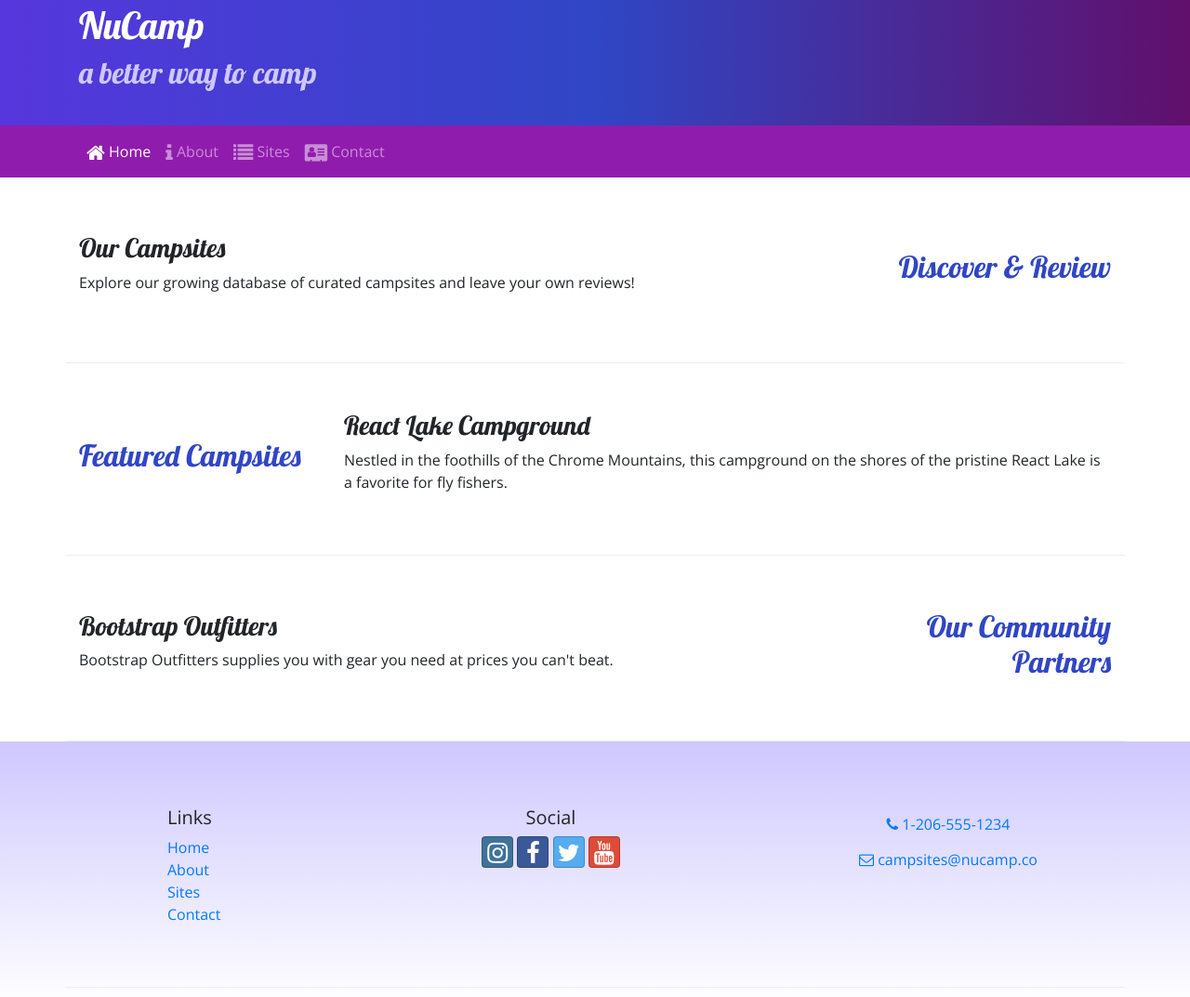
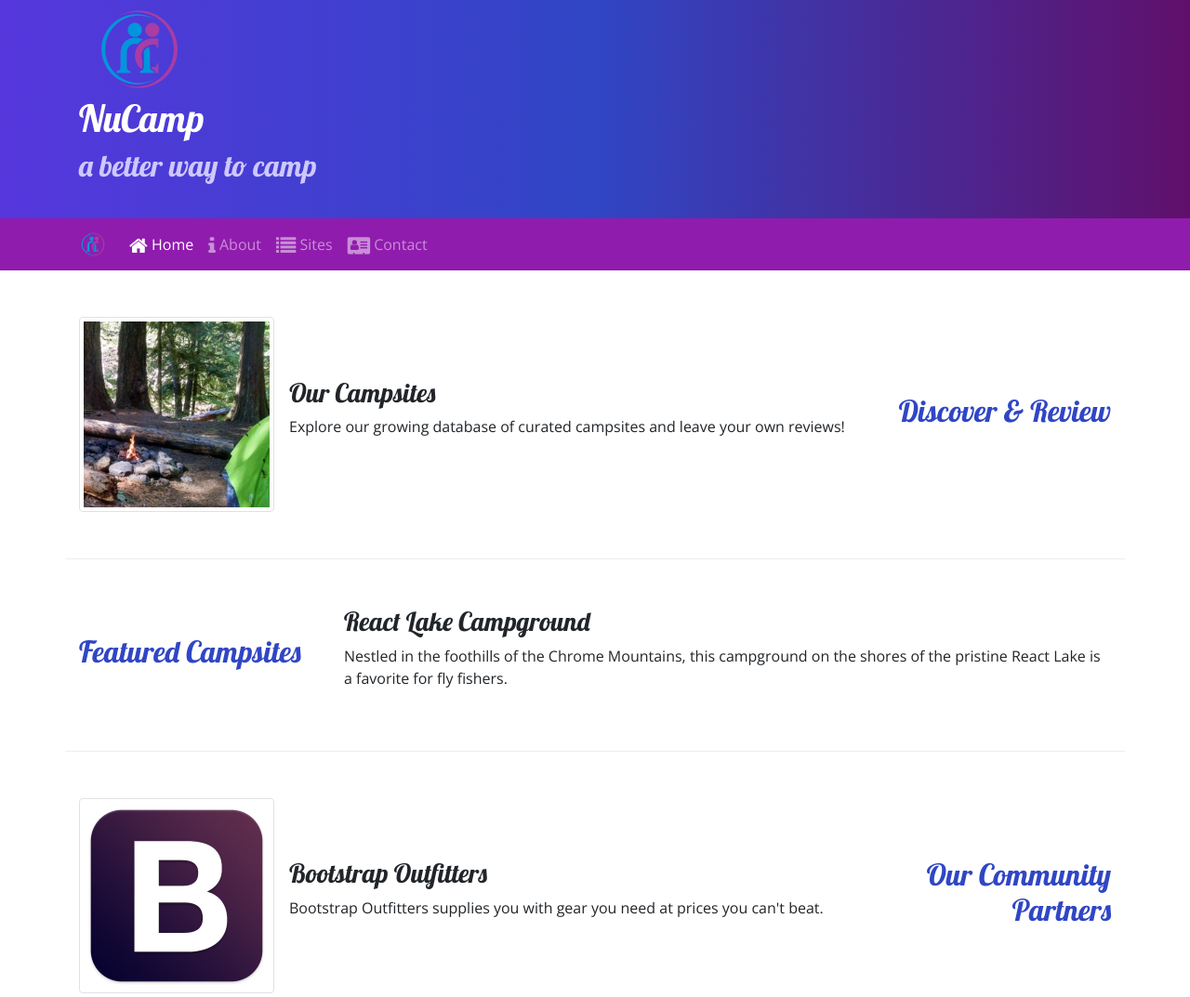
Before and after one commit to selceeus/nucamp-bootstrap, a website: page index.html in a window 1280 px wide. Shown: the part 27-1100 px from the top of the page at 93% size. Drawn offline with nearby package versions, Linux system fonts and the light colour scheme.

Commit message:
Media and Images

```diff
--- a/index.html
+++ b/index.html
@@ -17,6 +17,9 @@
 
     <header class="jumbotron jumbotron-fluid">
         <div class="container">
+            <div class="col-4 col-sm-3 col-md-2 align-self-center">
+                <img src="img/logo.png" class="img-fluid" />
+            </div>
             <div class="row align-items-center">
                 <div class="col">
                     <h1>NuCamp</h1>
@@ -28,6 +31,7 @@
 
     <nav class="navbar navbar-expand-sm navbar-dark sticky-top">
         <div class="container">
+            <a class="navbar-brand" href="#"><img src="img/logo.png" height="30" width="30" /></a>
             <button class="navbar-toggler ml-auto" type="button" data-toggle="collapse" data-target="#nucampNavbar">
                 <span class="navbar-toggler-icon"></span>
             </button>
@@ -48,8 +52,13 @@
                 <h2 class="text-sm-right">Discover & Review</h2>
             </div>
             <div class="col">
-                <h3>Our Campsites</h3>
-                <p>Explore our growing database of curated campsites and leave your own reviews!</p>
+                <div class="media">
+                    <img class="d-flex mr-3 img-thumbnail" src="img/breadcrumb-trail-thumb.jpg" alt="Breadcrumb Trail" />
+                    <div class="media-body align-self-center">
+                        <h3>Our Campsites</h3>
+                        <p class="d-none d-sm-block">Explore our growing database of curated campsites and leave your own reviews!</p>
+                    </div>
+                </div>
             </div>
         </div>
     </div>
@@ -72,8 +81,13 @@
                 <h2 class="text-sm-right">Our Community Partners</h2>
             </div>
             <div class="col">
-                <h3>Bootstrap Outfitters</h3>
-                <p>Bootstrap Outfitters supplies you with gear you need at prices you can't beat.</p>
+                <div class="media">
+                    <img class="d-flex mr-3 img-thumbnail " src="img/bootstrap-thumb.png" alt="Bootstrap Outfitters">
+                    <div class="media-body align-self-center">
+                        <h3>Bootstrap Outfitters</h3>
+                        <p class="d-none d-sm-block">Bootstrap Outfitters supplies you with gear you need at prices you can't beat.</p>
+                    </div>
+                </div>
             </div>
         </div>
     </div>
```
Also changed, not shown: img/bootstrap-thumb.png (added), img/breadcrumb-trail-thumb.jpg (added), img/breadcrumb-trail.jpg (added), img/chrome-river-thumb.jpg (added), img/chrome-river.jpg (added), img/logo.png (added), img/react-lake-thumb.jpg (added), img/react-lake.jpg (added), 1 other file.
